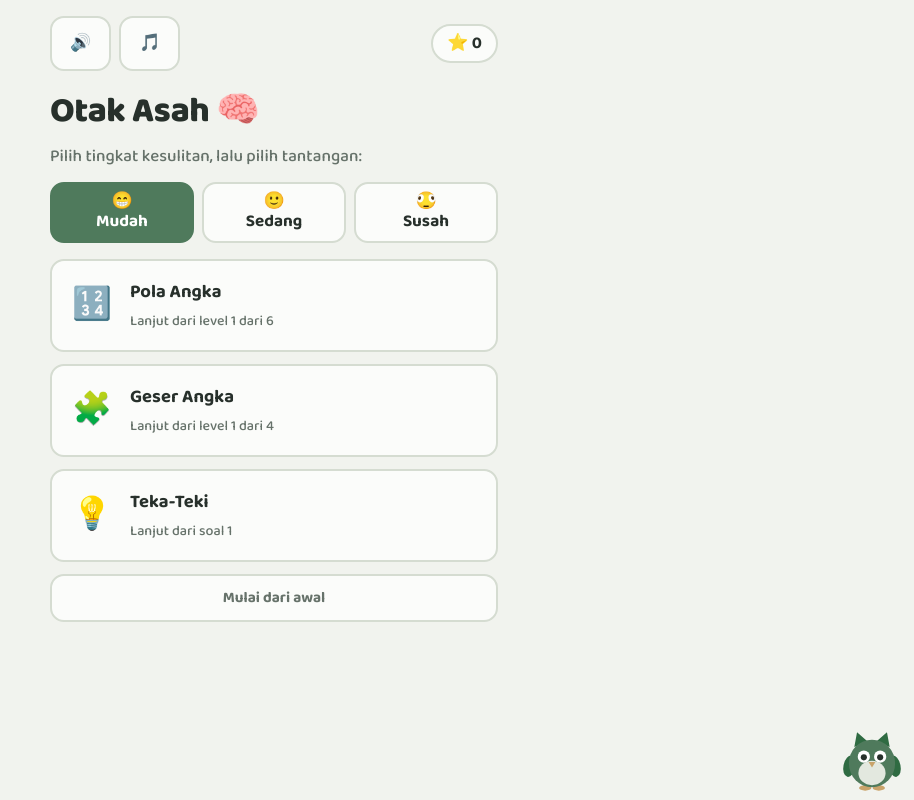
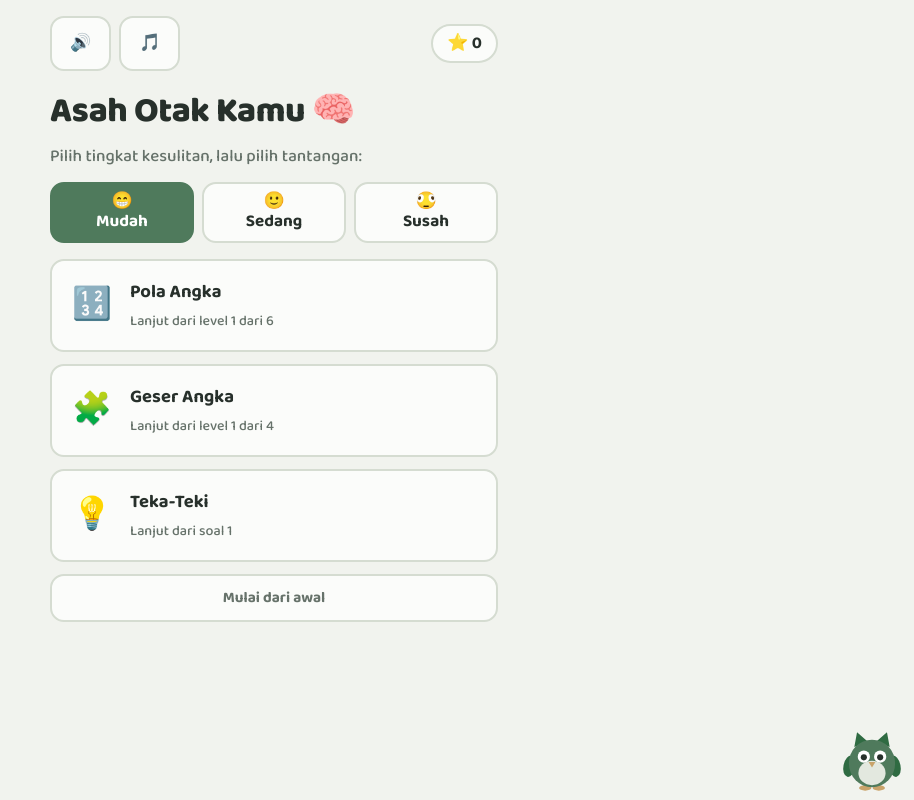
Before and after one commit to KafaPajar/puzzleGame, a plain HTML site: page index.html in a window 1280 px wide. Shown: the whole page, without its empty margins (366-1280 px from the left). Drawn offline with Linux system fonts and the light colour scheme.

Commit message:
Add files via upload

```diff
--- a/index.html
+++ b/index.html
@@ -144,7 +144,7 @@ const stars=n=>'⭐'.repeat(n)+'☆'.repeat(3-n);
 
 function home(){rc=0;
  app.innerHTML=`<div class="top"><span style="display:flex;gap:8px"><button class="ghost" onclick="toggleSnd()" aria-label="Efek suara">${snd?'🔊':'🔇'}</button><button class="ghost" onclick="toggleMus()" aria-label="Musik latar">${mus?'🎵':'🔕'}</button></span><span class="pill">⭐ ${totalStars}</span></div>
- <h1>Otak Asah 🧠</h1><p>Pilih tingkat kesulitan, lalu pilih tantangan:</p>
+ <h1>Asah Otak Kamu 🧠</h1><p>Pilih tingkat kesulitan, lalu pilih tantangan:</p>
  <div class="seg" role="group" aria-label="Tingkat kesulitan">${DF.map((d,i)=>`<button class="${i===diff?'on':''}" aria-pressed="${i===diff}" onclick="setDiff(${i})">${d.e}<br>${d.n}</button>`).join('')}</div>
  <div class="menu">
  <button onclick="pattern(${S.prog.p[diff]})"><span class="ico">🔢</span><span><b>Pola Angka</b><small>Lanjut dari level ${S.prog.p[diff]} dari 6</small></span></button>
```
